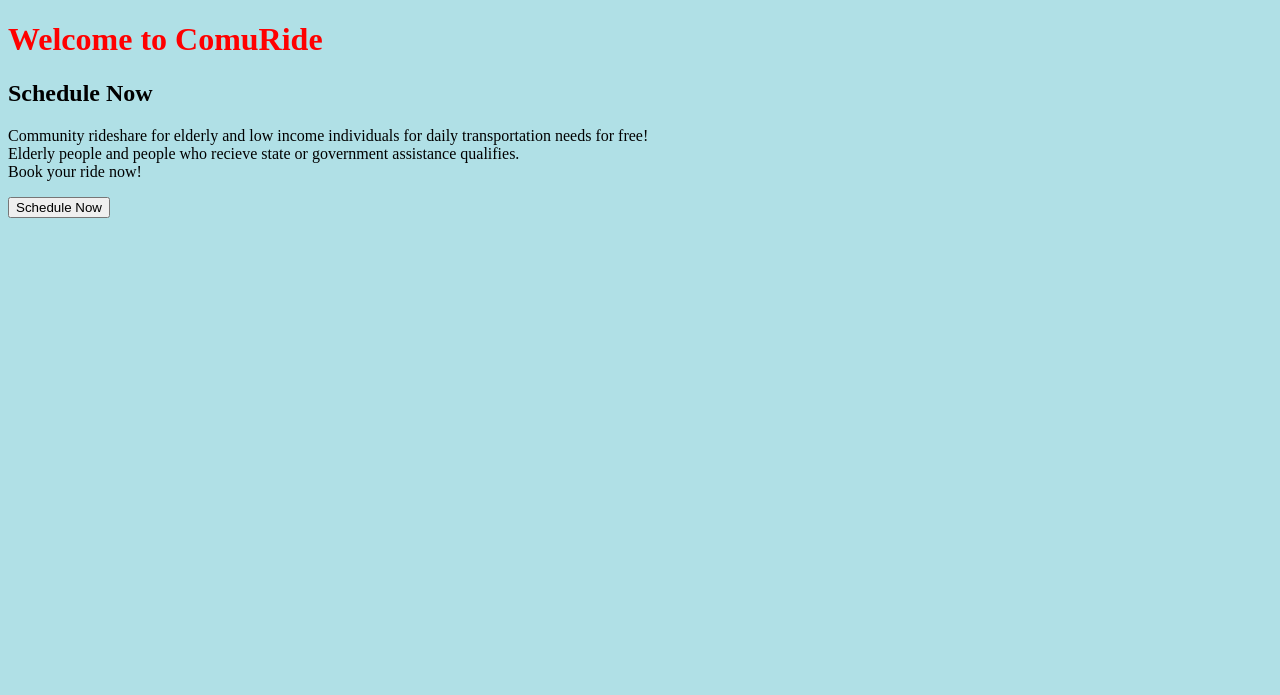
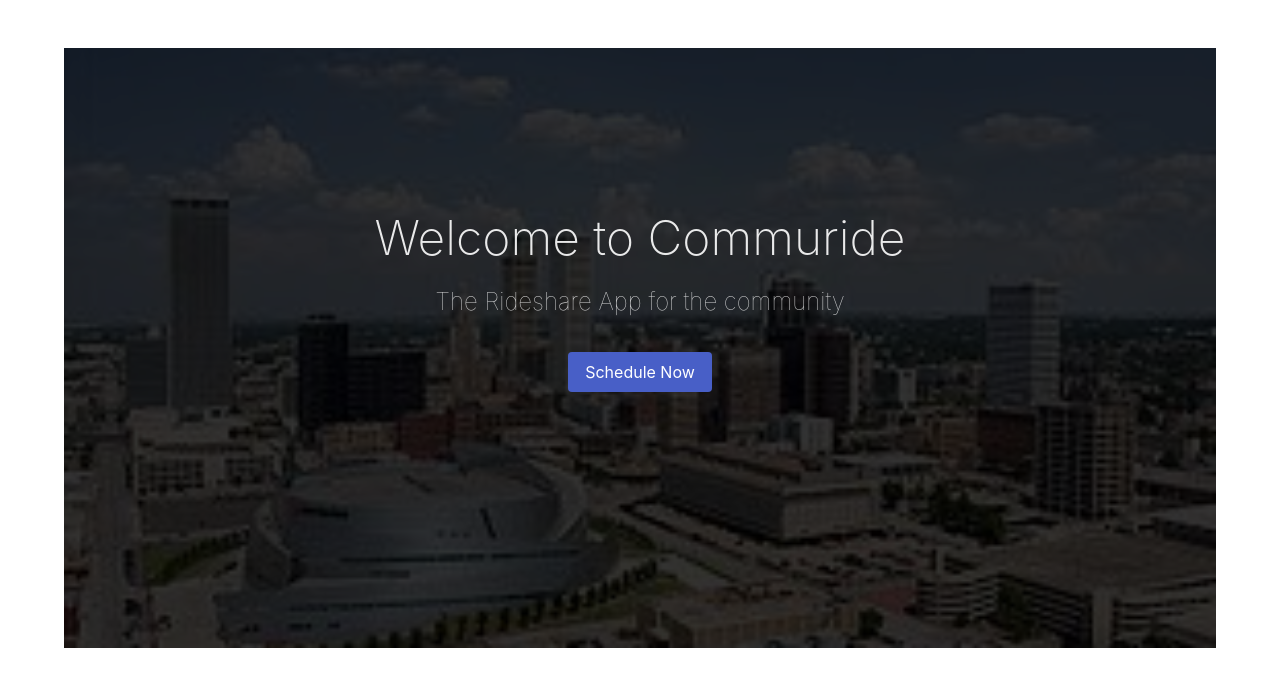
Before and after one commit to Siquoyia/Rideshare, a Django app: page / in a window 1280 px wide. Shown: the top 695 px of the page. Run offline with Django 3.2, Linux system fonts and the light colour scheme.

Commit message:
ALMOST FINISHED

```diff
--- a/static/style.css
+++ b/static/style.css
@@ -1,4 +1,321 @@
+
+body > header,
+body > main,
+body > footer {
+    padding: 0 16px;
+}
+
+body > header {
+    background: #007340;
+    box-shadow: 0 20px 50px -20px #007340;
+    z-index: 1;
+}
+
+body > main {
+    background: pink;
+    background-image: url("static/rideshare/pictures/TulsaCR.jpg");
+    height: 100%;
+    background-position: center;
+    background-repeat: no-repeat;
+    background-size: cover;
+}
 
 
-h1 {color: red;}
-body {background-color: powderblue;}
+body > footer {
+    background: #FD0;
+}
+
+.border-box {
+    box-sizing: border-box;
+}
+
+.cover {
+    background-size: cover !important;
+}
+
+.bg-left {
+    background-repeat: no-repeat;
+    background-position: center left;
+}
+
+.ba {
+    border-style: solid;
+    border-width: 1px;
+}
+
+.b--white {
+    border-color: #fff;
+}
+
+.b--white-90 {
+    border-color: rgba(255, 255, 255, .9);
+}
+
+.b--blue {
+    border-color: #357edd;
+}
+
+.dn {
+    display: none;
+}
+
+.dib {
+    display: inline-block;
+}
+
+.dt {
+    display: table;
+}
+
+.dtc {
+    display: table-cell;
+}
+
+.sans-serif {
+    font-family: -apple-system,
+                 BlinkMacSystemFont,
+                 'avenir next',
+                 avenir,
+                 'helvetica neue',
+                 helvetica,
+                 ubuntu,
+                 roboto,
+                 noto,
+                 'segoe ui',
+                 arial,
+                 sans-serif;
+}
+
+.fw1 {
+    font-weight: 100;
+}
+
+.fw2 {
+    font-weight: 200;
+}
+
+.fw4 {
+    font-weight: 400;
+}
+
+.h2 {
+    height: 2rem;
+}
+
+.lh-title {
+    line-height: 1.25;
+}
+
+.link {
+    text-decoration: none;
+    transition: color .15s ease-in;
+}
+
+.link:link, .link:visited {
+    transition: color .15s ease-in;
+}
+
+.link:hover {
+    transition: color .15s ease-in;
+}
+
+.link:active {
+    transition: color .15s ease-in;
+}
+
+.link:focus {
+    transition: color .15s ease-in;
+    outline: 1px dotted currentColor;
+}
+
+.mw8 {
+    max-width: 64rem;
+}
+
+.w2 {
+    width: 2rem;
+}
+
+.w-100 {
+    width: 100%;
+}
+
+.white-90 {
+    color: rgba(255, 255, 255, .9);
+}
+
+.white-80 {
+    color: rgba(255, 255, 255, .8);
+}
+
+.white-70 {
+    color: rgba(255, 255, 255, .7);
+}
+
+.white {
+    color: #fff;
+}
+
+.bg-black-80 {
+    background-color: rgba(0, 0, 0, .8);
+}
+
+.bg-blue {
+    background-color: #357edd;
+}
+
+.hover-white:hover {
+    color: #fff;
+}
+
+.hover-white:focus {
+    color: #fff;
+}
+
+.pa1 {
+    padding: .25rem;
+}
+
+.pa3 {
+    padding: 1rem;
+}
+
+.pb5 {
+    padding-bottom: 4rem;
+}
+
+.pv2 {
+    padding-top: .5rem;
+    padding-bottom: .5rem;
+}
+
+.ph3 {
+    padding-left: 1rem;
+    padding-right: 1rem;
+}
+
+.ml2 {
+    margin-left: .5rem;
+}
+
+.mb0 {
+    margin-bottom: 0;
+}
+
+.mb3 {
+    margin-bottom: 1rem;
+}
+
+.mb4 {
+    margin-bottom: 2rem;
+}
+
+.mt3 {
+    margin-top: 1rem;
+}
+
+.mt4 {
+    margin-top: 2rem;
+}
+
+.no-underline {
+    text-decoration: none;
+}
+
+.tr {
+    text-align: right;
+}
+
+.f2 {
+    font-size: 2.25rem;
+}
+
+.f3 {
+    font-size: 1.5rem;
+}
+
+.f6 {
+    font-size: .875rem;
+}
+
+.center {
+    margin-right: auto;
+    margin-left: auto;
+}
+
+.v-mid {
+    vertical-align: middle;
+}
+
+.grow {
+    -moz-osx-font-smoothing: grayscale;
+    backface-visibility: hidden;
+    transform: translateZ(0);
+    transition: transform .25s ease-out;
+}
+
+.grow:hover, .grow:focus {
+    transform: scale(1.05);
+}
+
+.grow:active {
+    transform: scale(.9);
+}
+
+.grow-large {
+    -moz-osx-font-smoothing: grayscale;
+    backface-visibility: hidden;
+    transform: translateZ(0);
+    transition: transform .25s ease-in-out;
+}
+
+.grow-large:hover, .grow-large:focus {
+    transform: scale(1.2);
+}
+
+.grow-large:active {
+    transform: scale(.95);
+}
+
+@media screen and (min-width: 30em) {
+    .dib-ns {
+        display: inline-block;
+    }
+}
+
+@media screen and (min-width: 30em) and (max-width: 60em) {
+    .pb6-m {
+        padding-bottom: 8rem;
+    }
+
+    .mt5-m {
+        margin-top: 4rem;
+    }
+}
+
+@media screen and (min-width: 60em) {
+    .bg-center-l {
+        background-repeat: no-repeat;
+        background-position: center center;
+    }
+
+    .dib-l {
+        display: inline-block;
+    }
+
+    .pb7-l {
+        padding-bottom: 16rem;
+    }
+
+    .mt6-l {
+        margin-top: 8rem;
+    }
+
+    .tc-l {
+        text-align: center;
+    }
+
+    .f1-l {
+        font-size: 3rem;
+    }
+}
--- a/templates/base.html
+++ b/templates/base.html
@@ -14,16 +14,22 @@
         <title>ComuRide</title>
         <meta name="description" content="">
         <meta name="viewport" content="width=device-width, initial-scale=1">
-         <link rel="stylesheet" href="{% static 'style.css' %}">
+         <link rel="stylesheet"  href="{% static 'style.css' %}">
+         <link rel="stylesheet" href="https://unpkg.com/tachyons@4.12.0/css/tachyons.min.css"/>
+         <link rel="stylesheet" href="https://cdn.jsdelivr.net/npm/bulma@0.9.1/css/bulma.min.css">
 
     </head>
     <body>
-    {% block content %}
-        <!--[if lt IE 7]>
-            <p class="browsehappy">You are using an <strong>outdated</strong> browser. Please <a href="#">upgrade your browser</a> to improve your experience.</p>
-        <![endif]-->
+
+    <section class="section">
+        <div class="container">
+            {% block content %}
+            {% endblock %}
+        </div>
+      </section>
 
         <script src="" async defer></script>
-        {% endblock %}
+
     </body>
+
 </html>
--- a/templates/rideshare/add_rideshare.html
+++ b/templates/rideshare/add_rideshare.html
@@ -4,7 +4,7 @@
 
 
 <div>
-  <form action="{% url 'add_rideshare' %}" method="POST">
+  <form action="{% url 'add_rideshare' %}" method="POST" class="f6 b db mb2" >
     {% csrf_token %}
     {{ form.as_p }}
     <div>
--- a/templates/rideshare/home.html
+++ b/templates/rideshare/home.html
@@ -2,24 +2,27 @@
 
 {% block content %}
 
-<h1> Welcome to ComuRide </h1>
-<h2>Schedule Now</h2>
-<p>Community rideshare for elderly and low income individuals for daily transportation needs for free!<br>
-    Elderly people and people who recieve state or government assistance qualifies.<br>
-    Book your ride now!<br>
+<header class="sans-serif">
+  <div class="cover bg-left bg-center-l" style="background-image: url(static/rideshare/pictures/TulsaCR.jpg)">
+    <div class="bg-black-80 pb5 pb6-m pb7-l">
+      <nav class="dt w-100 mw8 center">
+        <div class="dtc w2 v-mid pa3">
+        </div>
 
-</p>
+      </nav>
+      <div class="tc-l mt4 mt5-m mt6-l ph3">
+        <h1 class="f2 f1-l fw2 white-90 mb0 lh-title">Welcome to Commuride</h1>
+        <h2 class="fw1 f3 white-80 mt3 mb4">The Rideshare App for the community </h2>
+        <a href="{% url 'add_rideshare' %}"><button class="button is-link">Schedule Now</button></a>
+
+
+      </div>
+    </div>
+  </div>
+</header>
+<main>
 
 
 
-
-<div>
-
-      <a href="{% url 'add_rideshare' %}"><button>Schedule Now</button></a>
-
-
-
-</div>
-
-
+</main>
 {% endblock %}
```
Also changed, not shown: config/settings.py (+11 -5 lines), templates/rideshare/booked_rideshare.html (+12 -6 lines), db.sqlite3, package-lock.json (added), static/rideshare/pictures/TulsaCR.jpg (added).
